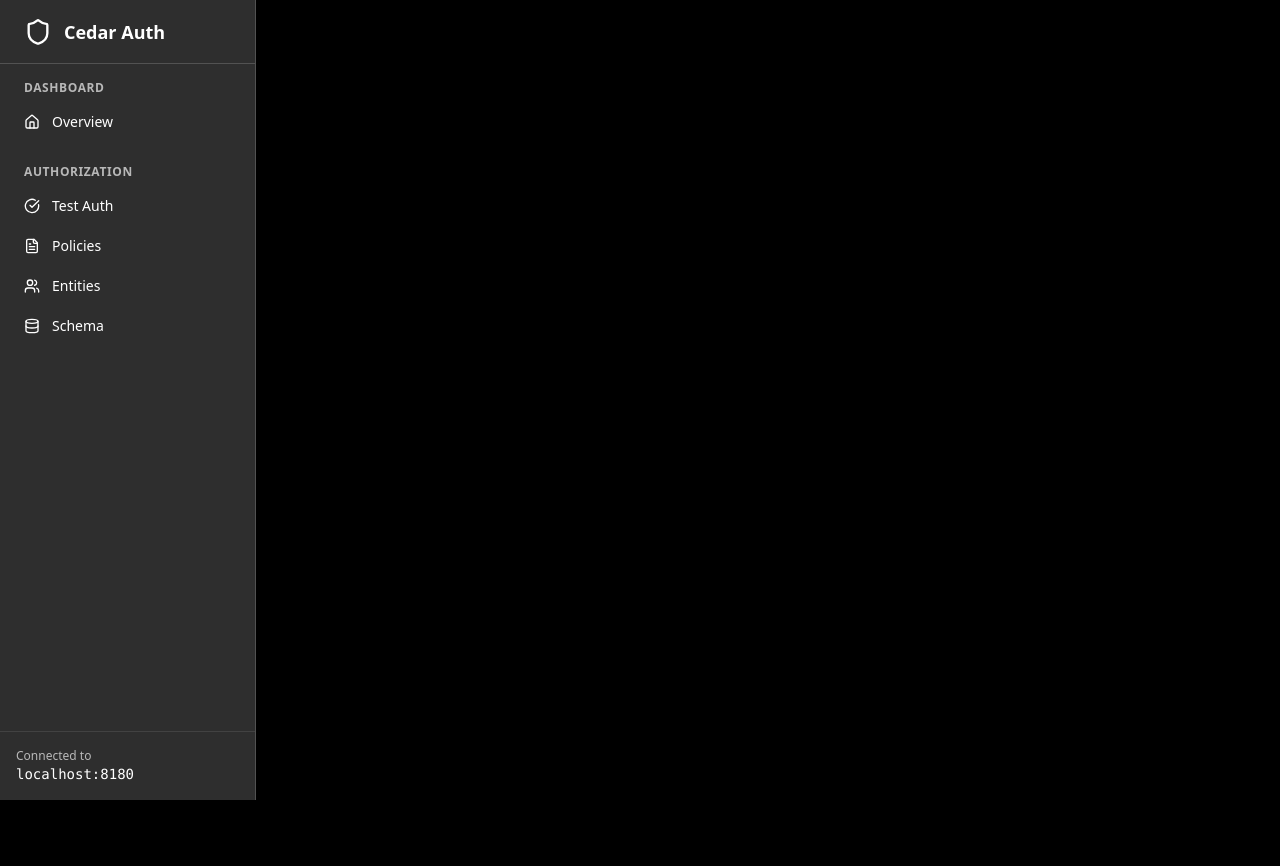
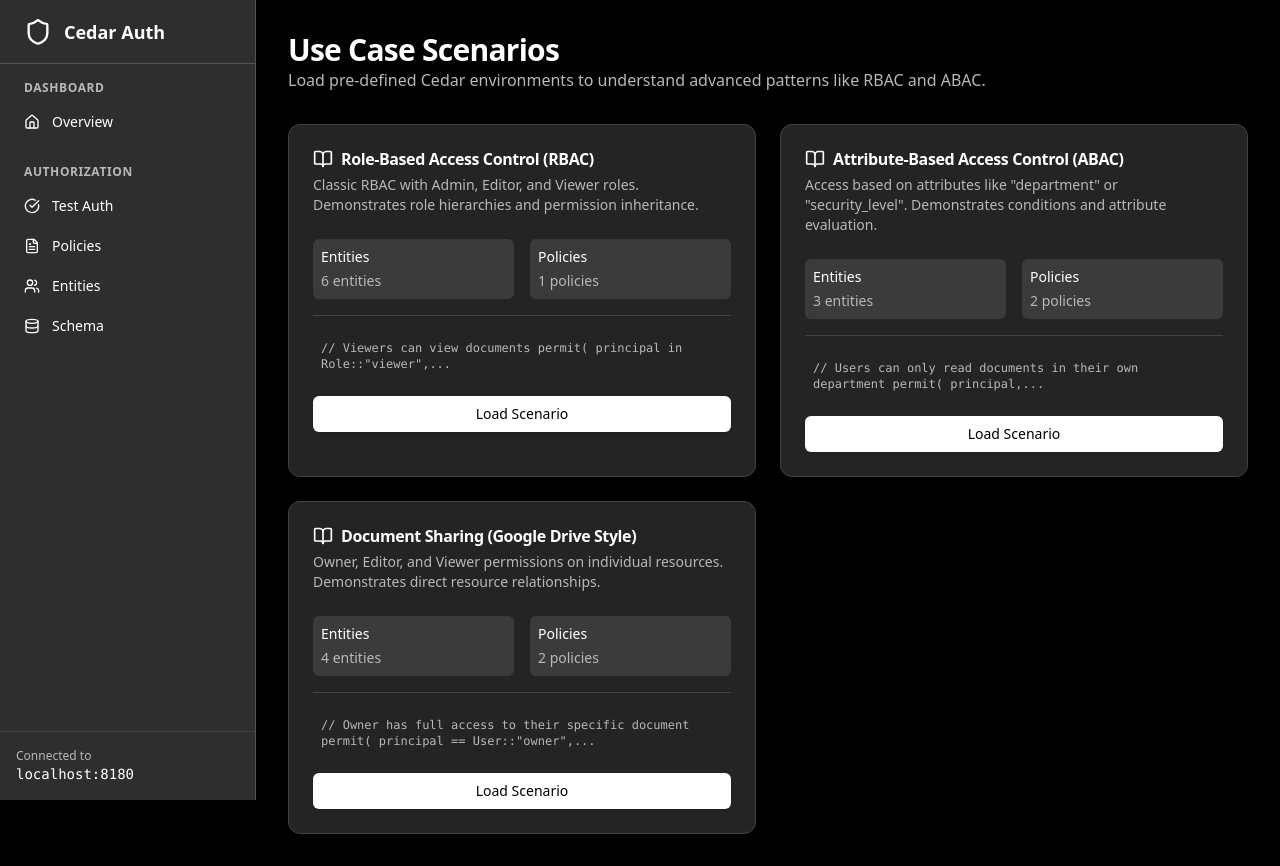
Before and after one commit to anubhavg-icpl/authz-ceder, a Next.js app: page /scenarios in a window 1280 px wide. Before the commit this address had no page. Built offline with nearby package versions, Linux system fonts and the light colour scheme.

Commit message:
feat: Add a scenarios page for loading pre-defined Cedar environments and include a link in the sidebar.

```diff
--- /dev/null
+++ b/src/app/scenarios/page.tsx
@@ -0,0 +1,135 @@
+'use client';
+
+import { useState } from 'react';
+import { SCENARIOS, Scenario } from '@/lib/scenarios';
+import { cedarClient } from '@/lib/cedar-client';
+import { Card, CardContent, CardDescription, CardHeader, CardTitle } from '@/components/ui/card';
+import { Button } from '@/components/ui/button';
+import { Badge } from '@/components/ui/badge';
+import { Separator } from '@/components/ui/separator';
+import { BookOpen, CheckCircle, AlertTriangle, Loader2, ArrowRight } from 'lucide-react';
+import Link from 'next/link';
+
+export default function ScenariosPage() {
+    const [loading, setLoading] = useState<string | null>(null);
+    const [activeScenario, setActiveScenario] = useState<string | null>(null);
+    const [error, setError] = useState<string | null>(null);
+
+    async function loadScenario(scenario: Scenario) {
+        if (!confirm(`Are you sure you want to load "${scenario.name}"? This will overwrite your current policies, entities, and schema.`)) {
+            return;
+        }
+
+        setLoading(scenario.id);
+        setError(null);
+        setActiveScenario(null);
+
+        try {
+            // 1. Delete everything
+            // Clean slate:
+            const existingPolicies = await cedarClient.getPolicies();
+            await Promise.all(existingPolicies.map(p => cedarClient.deletePolicy(p.id)));
+
+            await cedarClient.deleteEntities();
+            await cedarClient.deleteSchema();
+
+            // 2. Load new Schema
+            await cedarClient.updateSchema(scenario.schema);
+
+            // 3. Load new Entities
+            await cedarClient.updateEntities(scenario.entities);
+
+            // 4. Load new Policies
+            await cedarClient.updatePolicies(scenario.policies);
+
+            setActiveScenario(scenario.id);
+        } catch (err) {
+            console.error(err);
+            setError(err instanceof Error ? err.message : 'Failed to load scenario');
+        } finally {
+            setLoading(null);
+        }
+    }
+
+    return (
+        <div className="space-y-8">
+            <div>
+                <h1 className="text-3xl font-bold tracking-tight">Use Case Scenarios</h1>
+                <p className="text-muted-foreground">
+                    Load pre-defined Cedar environments to understand advanced patterns like RBAC and ABAC.
+                </p>
+            </div>
+
+            {error && (
+                <div className="rounded-lg border border-destructive bg-destructive/10 p-4 text-destructive flex items-center gap-2">
+                    <AlertTriangle className="h-4 w-4" />
+                    {error}
+                </div>
+            )}
+
+            {activeScenario && (
+                <div className="rounded-lg border border-green-500 bg-green-500/10 p-4 text-green-600 flex items-center justify-between">
+                    <div className="flex items-center gap-2">
+                        <CheckCircle className="h-5 w-5" />
+                        <span className="font-medium">Scenario Loaded Successfully!</span>
+                    </div>
+                    <Button variant="outline" className="border-green-500 text-green-600 hover:bg-green-500/20" asChild>
+                        <Link href="/authorize">Test Authorization <ArrowRight className="ml-2 h-4 w-4" /></Link>
+                    </Button>
+                </div>
+            )}
+
+            <div className="grid gap-6 md:grid-cols-1 lg:grid-cols-2">
+                {SCENARIOS.map((scenario) => (
+                    <Card key={scenario.id} className={activeScenario === scenario.id ? "border-primary" : ""}>
+                        <CardHeader>
+                            <div className="flex items-center justify-between">
+                                <CardTitle className="flex items-center gap-2">
+                                    <BookOpen className="h-5 w-5" />
+                                    {scenario.name}
+                                </CardTitle>
+                                {activeScenario === scenario.id && <Badge className="bg-green-500">Active</Badge>}
+                            </div>
+                            <CardDescription>{scenario.description}</CardDescription>
+                        </CardHeader>
+                        <CardContent className="space-y-4">
+                            <div className="grid grid-cols-2 gap-4 text-sm">
+                                <div className="rounded-md bg-muted p-2">
+                                    <p className="font-medium mb-1">Entities</p>
+                                    <p className="text-muted-foreground">{scenario.entities.length} entities</p>
+                                </div>
+                                <div className="rounded-md bg-muted p-2">
+                                    <p className="font-medium mb-1">Policies</p>
+                                    <p className="text-muted-foreground">{scenario.policies.length} policies</p>
+                                </div>
+                            </div>
+
+                            <Separator />
+
+                            <div className="text-xs text-muted-foreground">
+                                <p className="font-mono bg-muted/50 p-2 rounded">
+                                    {scenario.policies[0].content.trim().split('\n').slice(0, 3).join('\n')}...
+                                </p>
+                            </div>
+
+                            <Button
+                                className="w-full"
+                                onClick={() => loadScenario(scenario)}
+                                disabled={loading !== null}
+                            >
+                                {loading === scenario.id ? (
+                                    <>
+                                        <Loader2 className="mr-2 h-4 w-4 animate-spin" />
+                                        Loading Scenario...
+                                    </>
+                                ) : (
+                                    "Load Scenario"
+                                )}
+                            </Button>
+                        </CardContent>
+                    </Card>
+                ))}
+            </div>
+        </div>
+    );
+}
```
